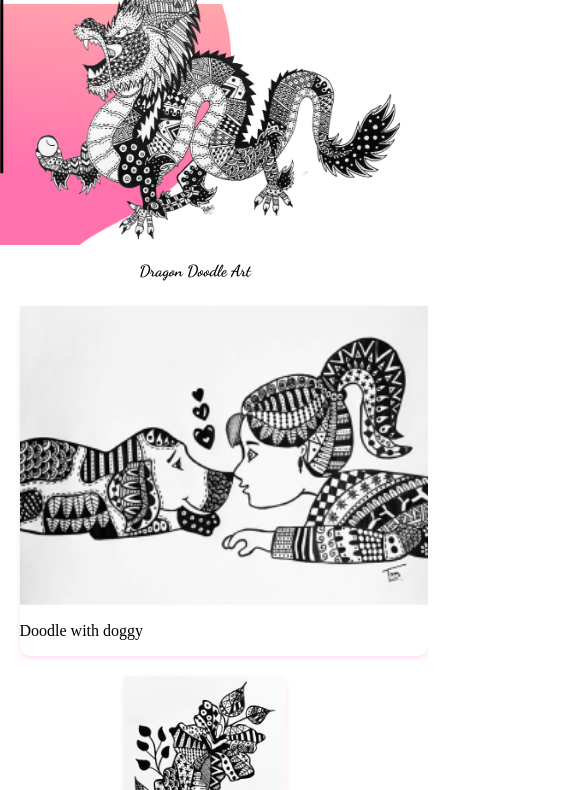
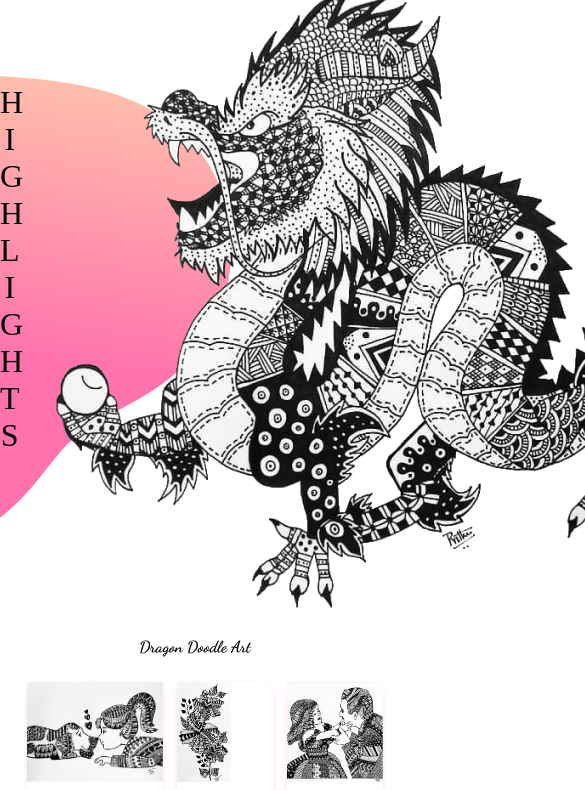
Before and after one commit to divyanshu-kunwar/A-Art-Portofolio, a plain HTML site: page index.html in a window 390 px wide. Shown: the part 54-844 px from the top of the page, 585 px wide, since content can reach past the window. Drawn offline with Linux system fonts and the light colour scheme; a web font is replaced by a local one.

Commit message:
changed transformation

```diff
--- a/Style/index.css
+++ b/Style/index.css
@@ -12,6 +12,7 @@
     100% {background: linear-gradient(80deg, #FF8EBD 20%, #D48EFF 42%, #9F72FF 55%, #8EFFFF 65%, #05FF00 75%, #FFFA8E 100%) }
 
 }
+
 
 /* define variable in root */
 :root{
@@ -38,6 +39,7 @@
 
 body{
     margin: 0;
+    overflow-x: hidden;
 }
 #loader{
 position: absolute;
@@ -100,12 +102,10 @@ animation-direction: alternate-reverse;
 
 #dragon{
     width: 5%;
-    transform:rotate(-90deg) translate(-100%, 300px);
     font-family: MontserratRegular;
     font-size: xx-large;
     text-align: center;
-    text-decoration-line: underline;
-    text-transform: uppercase;
+    padding-top: 80px;
 }
 #ArtGallery{
     display: flex;
@@ -136,6 +136,10 @@ div.gallery {
     height: 300px;
   }
 @media screen and (max-width: 800px){
+    div.gallery img {
+        width: auto;
+        height: 200px;
+      }
     nav{
         width: 50%;
         text-align: center;
@@ -175,18 +179,18 @@ div.gallery {
     }
 
     #cover img{
-        width: 100%;
+
         margin-top: -40px;
         margin-left: 0%;
     }
 
-    #dragon{
-        transform:rotate(-90deg) translate(-200%, 200px);
-    }
-
 }
 @media screen and (max-width: 500px){
-    #dragon{
-        transform:rotate(-90deg) translate(-200%, 80px);
+    body{
+        overflow-x: hidden;
     }
+    div.gallery img {
+        width: auto;
+        height: 100px;
+      }
 }
--- a/index.html
+++ b/index.html
@@ -31,7 +31,8 @@
 
     </div>
     <div id="cover">
-        <span id="Dragon">HIGHLIGHTS</span>
+        <span id="Dragon">H<br>I<br>G<br>H<br>L
+          <br>I<br>G<br>H<br>T<br>S</span>
 
             <img src="Media/arts/dragon.png"/>
             <br>
```
